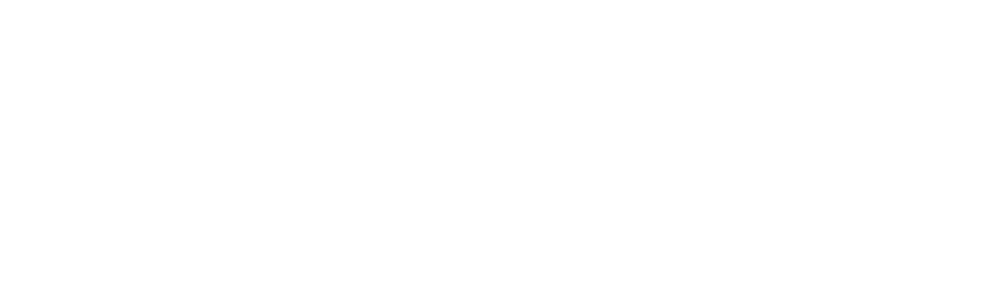
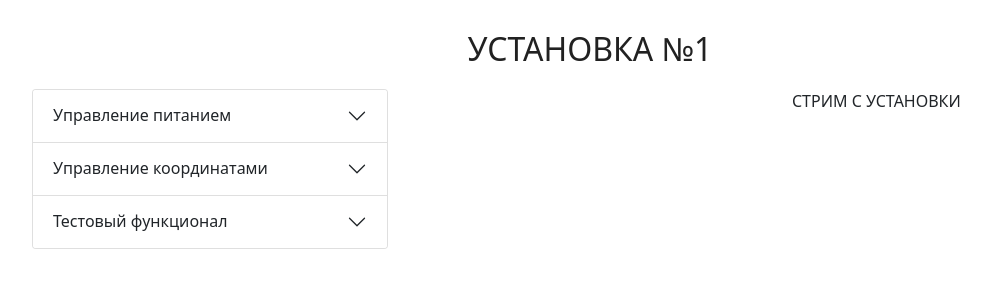
Before and after one commit to IT-COMMUNITY-ICT-RUSSIA/physics_management_frontend, a Vue app: page /engine in a window 1280 px wide. Before the commit this address had no page. Shown: the top 300 px of the page, without its empty margins (50-1041 px from the left). Built offline with nearby package versions, Linux system fonts and the light colour scheme.

Commit message:
:zap: Base engine interractions

```diff
--- /dev/null
+++ b/src/components/Modal.vue
@@ -0,0 +1,57 @@
+<template>
+  <div class="modal" tabindex="-1" id="dModal" aria-hidden="true">
+    <div class="modal-dialog">
+      <div class="modal-content">
+        <div class="modal-header">
+          <h5 class="modal-title">{{ header }}</h5>
+          <button
+            type="button"
+            class="btn-close"
+            data-bs-dismiss="modal"
+            aria-label="Close"
+          ></button>
+        </div>
+        <div class="modal-body">
+          <a v-if="!content">Тут пока ничего нет</a>
+          <span v-else v-for="c in content" :key="c">{{ c }}<br /></span>
+        </div>
+        <div class="modal-footer">
+          <button
+            type="button"
+            class="btn btn-secondary"
+            data-bs-dismiss="modal"
+            @click="onClose()"
+          >
+            Закрыть
+          </button>
+          <button
+            type="button"
+            class="btn btn-primary"
+            v-if="actionText"
+            @click="onAction()"
+          >
+            {{ actionText }}
+          </button>
+        </div>
+      </div>
+    </div>
+  </div>
+</template>
+
+<script>
+export default {
+  props: {
+    header: String,
+    content: Array,
+    onClose: Function,
+    actionText: String,
+    onAction: Function,
+  },
+};
+</script>
+
+<style>
+.modal {
+  display: block;
+}
+</style>
--- a/src/routing.js
+++ b/src/routing.js
@@ -1,11 +1,13 @@
 import LoginPage from "@/views/LoginPage.vue";
 import SchedulePage from "@/views/SchedulePage.vue";
 import AboutPage from "@/views/AboutPage.vue";
+import EnginePage from "@/views/EnginePage.vue";
 import { createRouter, createWebHistory } from "vue-router";
 
 const routes = [
   { path: "/login", component: LoginPage },
   { path: "/about", component: AboutPage },
+  { path: "/engine", component: EnginePage },
   { path: "/", component: SchedulePage },
 ];
 
--- /dev/null
+++ b/src/views/EnginePage.vue
@@ -0,0 +1,205 @@
+<template>
+  <div class="container">
+    <modal
+      :header="'Статус установки'"
+      :content="statusData"
+      :onClose="
+        () => {
+          status = false;
+        }
+      "
+      v-if="status"
+    />
+    <modal
+      v-if="debug"
+      :header="'Debug log'"
+      :content="events"
+      :onClose="
+        () => {
+          debug = false;
+        }
+      "
+    />
+    <div class="row" id="first">
+      <p class="text-center h-custom">УСТАНОВКА №1</p>
+    </div>
+    <div class="row">
+      <div class="col">
+        <div class="accordion" id="accordionPanelsStayOpenExample">
+          <div class="accordion-item text-center">
+            <h2 class="accordion-header" id="panelsStayOpen-headingOne">
+              <button
+                class="accordion-button collapsed"
+                type="button"
+                data-bs-toggle="collapse"
+                data-bs-target="#panelsStayOpen-collapseOne"
+                aria-expanded="false"
+                aria-controls="panelsStayOpen-collapseOne"
+              >
+                Управление питанием
+              </button>
+            </h2>
+            <div
+              id="panelsStayOpen-collapseOne"
+              class="accordion-collapse collapse"
+              aria-labelledby="panelsStayOpen-headingOne"
+            >
+              <div class="accordion-body d-grid gap-2">
+                <button type="button" class="btn btn-success" @click="beep">
+                  Включить установку
+                </button>
+                <button type="button" class="btn btn-danger" @click="beep">
+                  Выключить установку
+                </button>
+              </div>
+            </div>
+          </div>
+          <div class="accordion-item">
+            <h2 class="accordion-header" id="panelsStayOpen-headingTwo">
+              <button
+                class="accordion-button collapsed"
+                type="button"
+                data-bs-toggle="collapse"
+                data-bs-target="#panelsStayOpen-collapseTwo"
+                aria-expanded="false"
+                aria-controls="panelsStayOpen-collapseTwo"
+              >
+                Управление координатами
+              </button>
+            </h2>
+            <div
+              id="panelsStayOpen-collapseTwo"
+              class="accordion-collapse collapse"
+              aria-labelledby="panelsStayOpen-headingTwo"
+            >
+              <div class="accordion-body text-center d-grid gap-2">
+                <label for="customRange1" class="form-label"
+                  >Частота ({{ freq }})</label
+                >
+                <input
+                  type="range"
+                  class="form-range"
+                  id="customRange1"
+                  min="0"
+                  max="255"
+                  :value="freq"
+                  @input="(event) => (freq = event.target.value)"
+                />
+              </div>
+            </div>
+          </div>
+          <div class="accordion-item">
+            <h2 class="accordion-header" id="panelsStayOpen-headingThree">
+              <button
+                class="accordion-button collapsed"
+                type="button"
+                data-bs-toggle="collapse"
+                data-bs-target="#panelsStayOpen-collapseThree"
+                aria-expanded="false"
+                aria-controls="panelsStayOpen-collapseThree"
+              >
+                Тестовый функционал
+              </button>
+            </h2>
+            <div
+              id="panelsStayOpen-collapseThree"
+              class="accordion-collapse collapse"
+              aria-labelledby="panelsStayOpen-headingThree"
+            >
+              <div class="accordion-body text-center d-grid gap-2">
+                <button
+                  type="button"
+                  id="mButton"
+                  class="btn btn-info"
+                  @click="beep"
+                >
+                  Проиграть звук
+                </button>
+                <button
+                  type="button"
+                  class="btn btn-warning"
+                  @click="debug = true"
+                >
+                  Debug info
+                </button>
+                <button
+                  type="button"
+                  class="btn btn-success"
+                  @click="handleStatus"
+                >
+                  Статус установки
+                </button>
+              </div>
+            </div>
+          </div>
+        </div>
+      </div>
+      <div class="col"></div>
+      <div class="col">СТРИМ С УСТАНОВКИ</div>
+    </div>
+  </div>
+</template>
+
+<script>
+import axios from "axios";
+import Modal from "../components/Modal.vue";
+export default {
+  components: { Modal },
+  methods: {
+    beep() {
+      this.handleEvent("called beep");
+      axios.get("http://192.168.192.126:1880/setup/music");
+    },
+    handleEvent(event) {
+      this.events.push(event);
+    },
+    handleStatus() {
+      this.handleEvent("received status");
+      axios.get("http://192.168.192.126:1880/setup/status").then((res) => {
+        this.status = true;
+        console.log("Статус установки - " + res);
+        this.statusData = res.data;
+      });
+    },
+  },
+  data() {
+    return {
+      debug: false,
+      status: false,
+      statusData: null,
+      freq: 0,
+      events: [],
+    };
+  },
+};
+</script>
+
+<style scoped>
+#first {
+  padding-top: 25px;
+}
+.h-custom {
+  color: var(--main-font-color);
+  font-size: 32px;
+}
+.sub-h {
+  color: var(--main-font-color);
+  font-size: 16px;
+  padding-bottom: 0px;
+}
+.inactive {
+  color: var(--primary-color-red);
+  text-decoration: none;
+}
+.description {
+  color: var(--primary-color-gray);
+}
+.active {
+  color: inherit;
+  text-decoration: none;
+}
+.btn-secondary {
+  color: var(--primary-color-dark-gray);
+  background-color: var(--primary-color-light-gray) !important;
+}
+</style>
```
